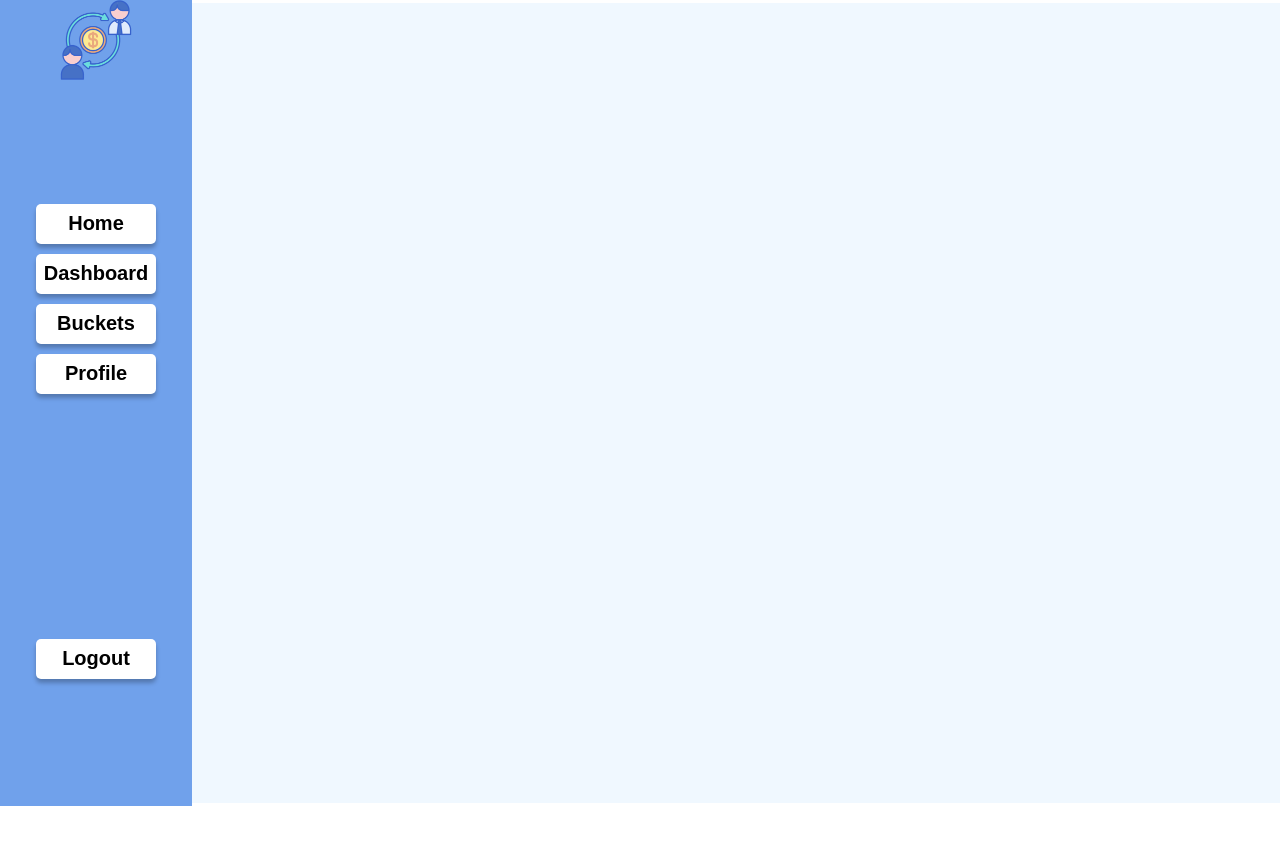
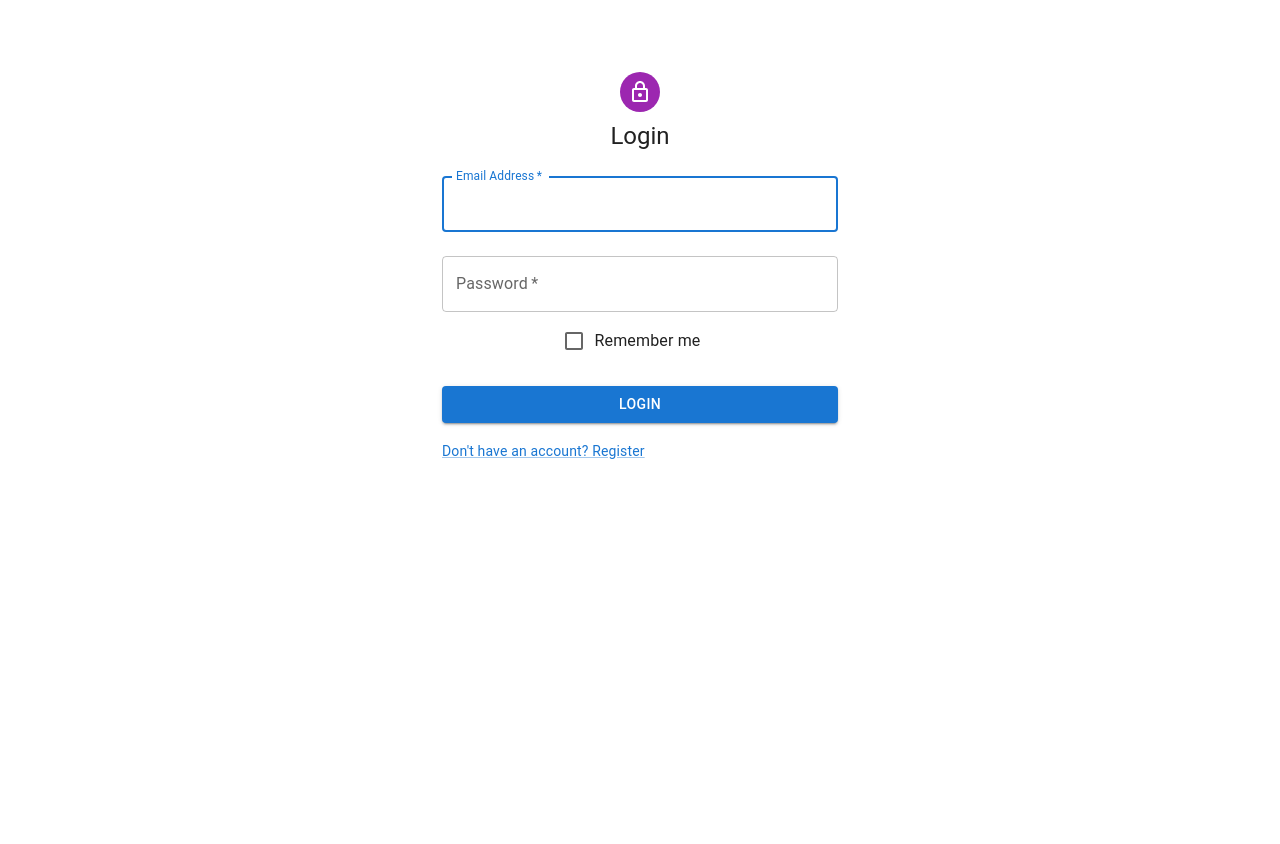
Before and after one commit to jash-05/decentralized-cloud-storage, a React (Create React App) app in the folder frontend/: page /login in a window 1280 px wide. Shown: the top 844 px of the page. Before the commit the page ends 806 px from the top, so only its background shows below. Built offline with nearby package versions, Linux system fonts and the light colour scheme.

Commit message:
(frontend): add new login page

```diff
--- a/frontend/package.json
+++ b/frontend/package.json
@@ -5,8 +5,9 @@
   "dependencies": {
     "@emotion/react": "^11.10.6",
     "@emotion/styled": "^11.10.6",
+    "@fontsource/roboto": "^4.5.8",
     "@mui/icons-material": "^5.11.11",
-    "@mui/material": "^5.11.15",
+    "@mui/material": "^5.11.16",
     "@mui/styled-engine-sc": "^5.11.11",
     "@mui/x-data-grid": "^6.0.4",
     "@testing-library/jest-dom": "^5.16.5",
--- a/frontend/src/App.js
+++ b/frontend/src/App.js
@@ -10,6 +10,7 @@ import Navbar from './components/Navbar';
 import ResponsiveDrawer from './components/ResponsiveDrawer';
 import LeftPanel from './components/LeftPanel';
 import Files from './pages/Buckets/Files';
+import Login from './pages/Login/Login';
 // import { useHistory } from 'react-router-dom';
 
 function App() {
@@ -38,12 +39,17 @@ function App() {
           element={<Home />}
         >
         </Route>
+        <Route
+          path='/login'
+          element={<Login />}
+        >
+        </Route>
       </Routes>
 
 
       {/* <Stage selectedTab /> */}
 
-      {location.pathname !== '/' &&
+      {!['/', '/login', '/register'].includes(location.pathname) &&
         <div className="content-wrapper">
           <LeftPanel selectedTab={selectedTab} handleSelectedTab={handleSelectedTab} />
           <div className='stage-wrapper'>
--- /dev/null
+++ b/frontend/src/pages/Login/Login.js
@@ -0,0 +1,96 @@
+import * as React from 'react';
+import Avatar from '@mui/material/Avatar';
+import Button from '@mui/material/Button';
+import CssBaseline from '@mui/material/CssBaseline';
+import TextField from '@mui/material/TextField';
+import FormControlLabel from '@mui/material/FormControlLabel';
+import Checkbox from '@mui/material/Checkbox';
+import Link from '@mui/material/Link';
+import Grid from '@mui/material/Grid';
+import Box from '@mui/material/Box';
+import LockOutlinedIcon from '@mui/icons-material/LockOutlined';
+import Typography from '@mui/material/Typography';
+import Container from '@mui/material/Container';
+import { createTheme, ThemeProvider } from '@mui/material/styles';
+
+const theme = createTheme();
+
+export default function Login() {
+  const handleSubmit = (event) => {
+    event.preventDefault();
+    const data = new FormData(event.currentTarget);
+    console.log({
+      email: data.get('email'),
+      password: data.get('password'),
+    });
+  };
+
+  return (
+    <ThemeProvider theme={theme}>
+      <Container component="main" maxWidth="xs">
+        <CssBaseline />
+        <Box
+          sx={{
+            marginTop: 8,
+            display: 'flex',
+            flexDirection: 'column',
+            alignItems: 'center',
+          }}
+        >
+          <Avatar sx={{ m: 1, bgcolor: 'secondary.main' }}>
+            <LockOutlinedIcon />
+          </Avatar>
+          <Typography component="h1" variant="h5">
+            Login
+          </Typography>
+          <Box component="form" onSubmit={handleSubmit} noValidate sx={{ mt: 1 }}>
+            <TextField
+              margin="normal"
+              required
+              fullWidth
+              id="email"
+              label="Email Address"
+              name="email"
+              autoComplete="email"
+              autoFocus
+            />
+            <TextField
+              margin="normal"
+              required
+              fullWidth
+              name="password"
+              label="Password"
+              type="password"
+              id="password"
+              autoComplete="current-password"
+            />
+            <FormControlLabel
+              control={<Checkbox value="remember" color="primary" />}
+              label="Remember me"
+            />
+            <Button
+              type="submit"
+              fullWidth
+              variant="contained"
+              sx={{ mt: 3, mb: 2 }}
+            >
+              Login
+            </Button>
+            <Grid container>
+              {/* <Grid item xs>
+                <Link href="#" variant="body2">
+                  Forgot password?
+                </Link>
+              </Grid> */}
+              <Grid item>
+                <Link href="#" variant="body2">
+                  {"Don't have an account? Register"}
+                </Link>
+              </Grid>
+            </Grid>
+          </Box>
+        </Box>
+      </Container>
+    </ThemeProvider>
+  );
+}
```
Also changed, not shown: frontend/constants/constants.js (added, +29 -0 lines), frontend/src/services/utils.js (added, +63 -0 lines).
